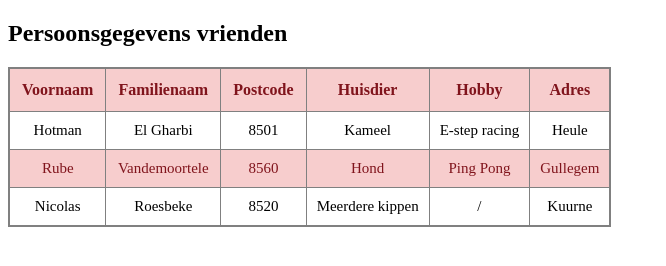
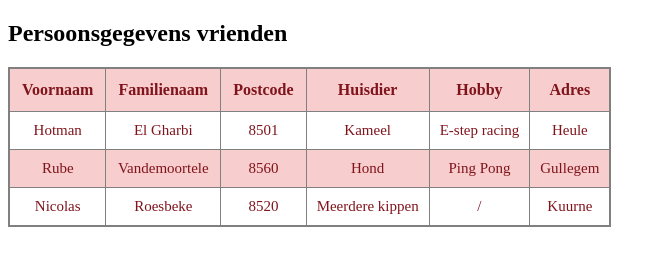
Before and after one commit to NielsDelannoy/webdevelopment, a plain HTML site: page labo_7/opdracht_2/index.html in a window 1280 px wide. Shown: the whole page, without its empty margins (0-666 px from the left). Drawn offline with Linux system fonts and the light colour scheme.

Commit message:
aangepaste_code_opdracht3

```diff
--- a/labo_7/opdracht_2/index.html
+++ b/labo_7/opdracht_2/index.html
@@ -24,12 +24,12 @@
             </tr>
 
             <tr>
-                <td class="data">Hotman</td>
-                <td class="data">El Gharbi</td>
-                <td class="data">8501</td>
-                <td class="data">Kameel</td>
-                <td class="data">E-step racing</td>
-                <td class="data">Heule</td>
+                <td class="data p">Hotman</td>
+                <td class="data p">El Gharbi</td>
+                <td class="data p">8501</td>
+                <td class="data p">Kameel</td>
+                <td class="data p">E-step racing</td>
+                <td class="data p">Heule</td>
             </tr>
 
             <tr>
@@ -42,12 +42,12 @@
             </tr>
 
             <tr>
-                <td class="data">Nicolas</td>
-                <td class="data">Roesbeke</td>
-                <td class="data">8520</td>
-                <td class="data">Meerdere kippen</td>
-                <td class="data">/</td>
-                <td class="data">Kuurne</td>
+                <td class="data p">Nicolas</td>
+                <td class="data p">Roesbeke</td>
+                <td class="data p">8520</td>
+                <td class="data p">Meerdere kippen</td>
+                <td class="data p">/</td>
+                <td class="data p">Kuurne</td>
             </tr>
 
         </table>
--- a/labo_7/opdracht_2/stylesheet/opmaak.css
+++ b/labo_7/opdracht_2/stylesheet/opmaak.css
@@ -25,3 +25,7 @@
     background-color: #F7CDCD;
     color: #80141C;
 }
+
+.p {
+    color: #80141C;
+}
--- /dev/null
+++ b/labo_7/opdracht_3/stylesheet/opmaak.css
@@ -0,0 +1,41 @@
+
+.omkadering {
+    border: 2px solid gray;
+    border-collapse: collapse;
+    background-color: white;
+}
+
+.titels {
+    font-weight: bold;
+    font-size: 16px;
+    border: 1px solid gray;
+    padding: 12px;
+    text-align: center;
+}
+
+.data {
+    font-weight: normal;
+    font-size: 15px;
+    border: 1px solid gray;
+    padding: 10px;
+    text-align: center;
+}
+
+.kleur {
+    background-color: #F7CDCD;
+    color: #80141C;
+}
+
+.p {
+    color: #80141C;
+}
+
+
+tr.alt td {
+    background-color: #E6E6E6;
+}
+
+
+.onbekend {
+    background-color: red;
+}
```
Also changed, not shown: labo_7/opdracht_3/index.html (added, +58 -0 lines).
